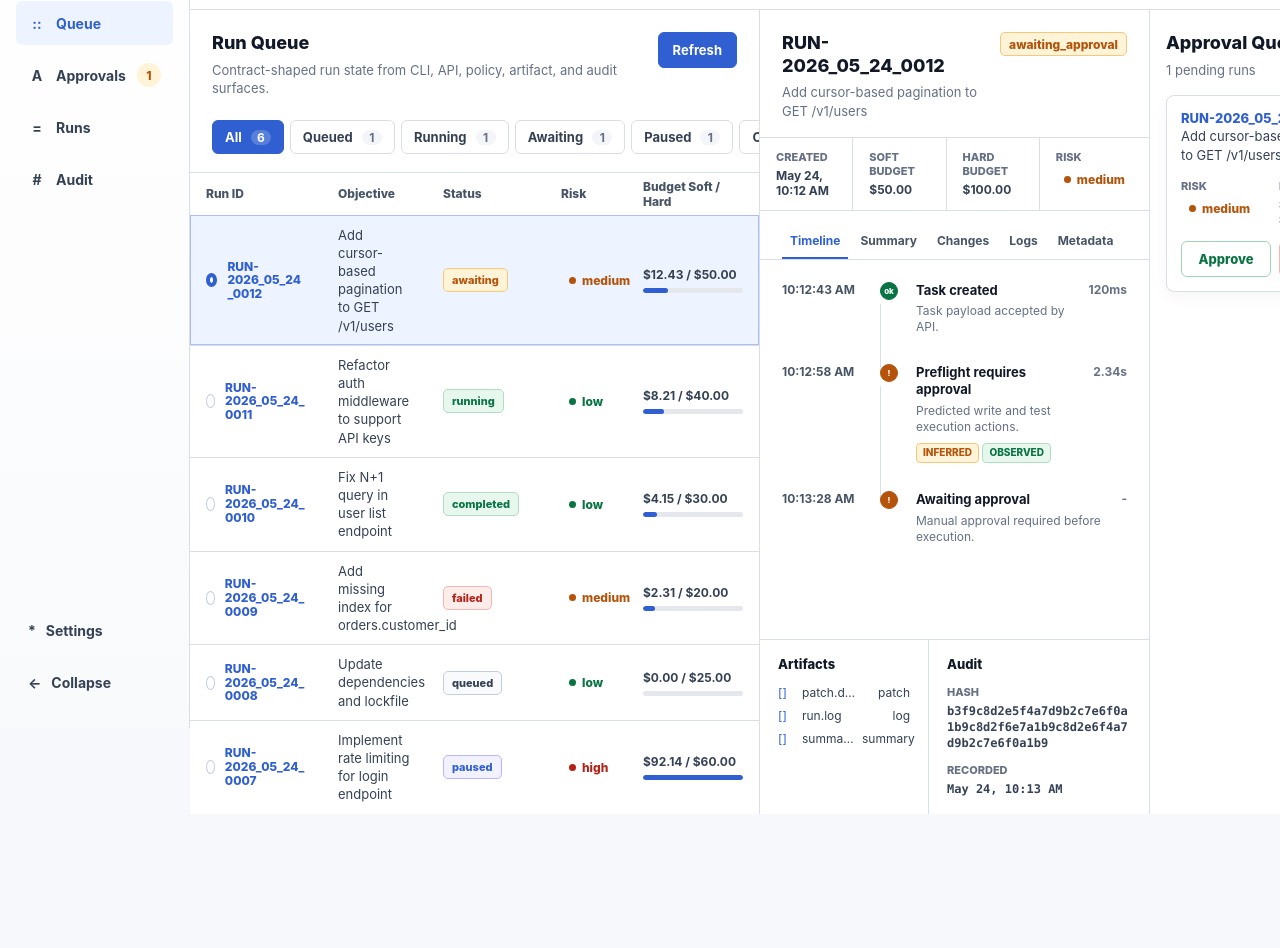
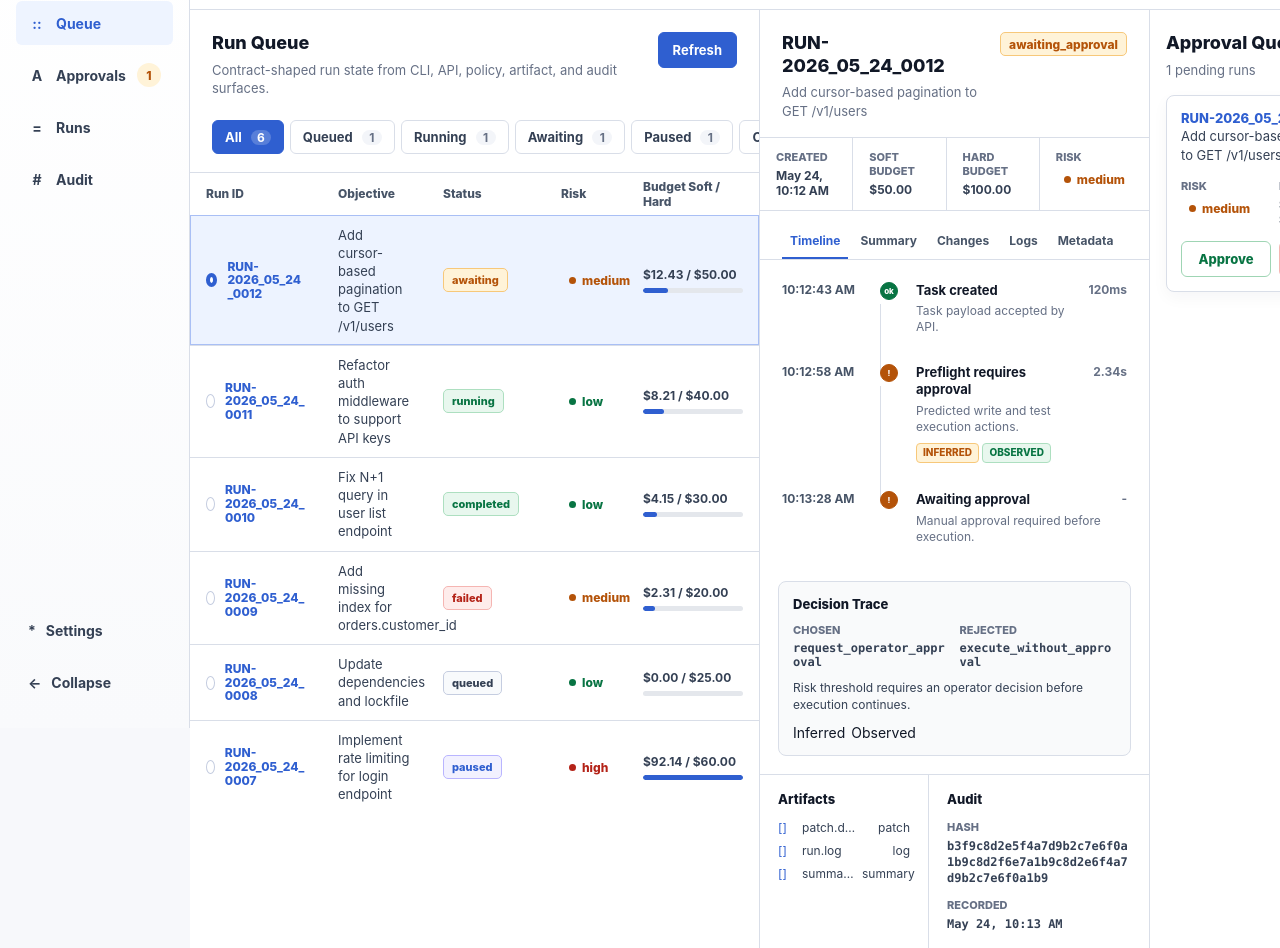
Before and after one commit to DivinityCode/Divinity-code, a website: page apps/dashboard/index.html in a window 1280 px wide. Shown: the part 72-1020 px from the top of the page. Before the commit the page ends 886 px from the top, so only its background shows below. Drawn offline with Linux system fonts and the light colour scheme.

Commit message:
feat: add decision trace dashboard panel

```diff
--- a/apps/dashboard/app.js
+++ b/apps/dashboard/app.js
@@ -16,6 +16,10 @@ const sampleRuns = [
       ]),
       event('evt_003', 'status_changed', 'awaiting_approval', 'Awaiting approval', 'Manual approval required before execution.', '2026-05-24T10:13:28.000Z', '-')
     ],
+    decision_trace: decisionTrace('request_operator_approval', 'execute_without_approval', 'Risk threshold requires an operator decision before execution continues.', [
+      evidence('inferred', 'task.objective', 'Predicted write and test execution actions.'),
+      evidence('observed', 'policy.permissions', 'safe_exec policy grants scoped write and shell execution.')
+    ]),
     artifacts: [
       artifact('artifact_patch_0012', 'patch', 'artifact://run_2026_05_24_0012/patch.diff'),
       artifact('artifact_log_0012', 'log', 'artifact://run_2026_05_24_0012/run.log'),
@@ -40,6 +44,9 @@ const sampleRuns = [
       event('evt_012', 'preflight_completed', 'queued', 'Preflight allowed', 'Read and scoped edit permissions granted.', '2026-05-24T09:47:22.000Z', '1.2s'),
       event('evt_013', 'status_changed', 'running', 'Execution running', 'Implementation loop is applying changes.', '2026-05-24T09:48:01.000Z', '5.26s')
     ],
+    decision_trace: decisionTrace('queue_for_execution', 'pause_or_request_approval', 'Preflight allowed the run to enter the execution queue.', [
+      evidence('observed', 'policy.permissions', 'safe_exec policy grants scoped write and shell execution.')
+    ]),
     artifacts: [
       artifact('artifact_log_0011', 'log', 'artifact://run_2026_05_24_0011/run.log'),
       artifact('artifact_summary_0011', 'summary', 'artifact://run_2026_05_24_0011/summary.md')
@@ -63,6 +70,9 @@ const sampleRuns = [
       event('evt_102', 'preflight_completed', 'queued', 'Preflight allowed', 'No high-risk action predicted.', '2026-05-24T08:33:23.000Z', '820ms'),
       event('evt_103', 'status_changed', 'completed', 'Completed', 'Patch, log, and summary artifacts exported.', '2026-05-24T08:42:11.000Z', '4.18s')
     ],
+    decision_trace: decisionTrace('queue_for_execution', 'pause_or_request_approval', 'Preflight allowed the run to enter the execution queue.', [
+      evidence('inferred', 'task.objective', 'No high-risk action predicted.')
+    ]),
     artifacts: [
       artifact('artifact_patch_0010', 'patch', 'artifact://run_2026_05_24_0010/patch.diff'),
       artifact('artifact_log_0010', 'log', 'artifact://run_2026_05_24_0010/run.log'),
@@ -87,6 +97,9 @@ const sampleRuns = [
       event('evt_092', 'preflight_completed', 'failed', 'Preflight blocked', 'Migration permission was missing.', '2026-05-24T07:58:16.000Z', '1.04s'),
       event('evt_093', 'status_changed', 'failed', 'Run failed', 'Policy gate blocked execution.', '2026-05-24T07:58:18.000Z', '-')
     ],
+    decision_trace: decisionTrace('stop_before_execution', 'execute_disallowed_action', 'Policy or permission checks blocked the requested work before side effects.', [
+      evidence('observed', 'policy.permissions', 'Migration permission was missing.')
+    ]),
     artifacts: [
       artifact('artifact_log_0009', 'log', 'artifact://run_2026_05_24_0009/run.log'),
       artifact('artifact_summary_0009', 'summary', 'artifact://run_2026_05_24_0009/summary.md')
@@ -108,6 +121,7 @@ const sampleRuns = [
     events: [
       event('evt_081', 'task_created', 'queued', 'Task created', 'Waiting for scheduler capacity.', '2026-05-24T07:22:45.000Z', '-')
     ],
+    decision_trace: decisionTrace('queue_for_execution', 'pause_or_request_approval', 'Preflight allowed the run to enter the execution queue.', []),
     artifacts: [],
     audit: {
       hash: 'f1c9e5b0a4d8f2c6e1b9a3d7f0c4e8b2a6d1da8f3c7e2b6a1d9f4c8e3b7a2d6a',
@@ -131,6 +145,9 @@ const sampleRuns = [
       ]),
       event('evt_073', 'status_changed', 'paused', 'Paused by budget cap', 'Hard budget cap was exceeded before the next execution step.', '2026-05-24T07:02:17.000Z', '6.12s')
     ],
+    decision_trace: decisionTrace('pause_for_budget_review', 'continue_past_hard_budget_cap', 'Hard budget cap enforcement pauses execution before additional work starts.', [
+      evidence('observed', 'task.budget', 'Budget limits and spend are loaded from run state.')
+    ]),
     artifacts: [
       artifact('artifact_log_0007', 'log', 'artifact://run_2026_05_24_0007/run.log')
     ],
@@ -184,6 +201,10 @@ function artifact(artifact_id, type, uri) {
   return { artifact_id, run_id: '', type, uri };
 }
 
+function decisionTrace(chosen_path, rejected_alternative, rationale, evidence_refs = []) {
+  return { chosen_path, rejected_alternative, rationale, evidence_refs };
+}
+
 function apiBaseUrl() {
   const params = new URLSearchParams(window.location.search);
   const base = params.get('api') || '';
@@ -218,12 +239,32 @@ function normalizeApiRun(run) {
     },
     actor: run.approval?.actor || 'api',
     events: (run.events || []).map(normalizeApiEvent),
+    decision_trace: decisionTraceForRun(run),
     artifacts: run.artifacts || [],
     audit: {
       hash: run.audit?.hash || '0'.repeat(64),
       recorded_at: run.audit?.recorded_at || createdAt
     }
   };
+}
+
+function decisionTraceForRun(run) {
+  if (run.decision_trace) return run.decision_trace;
+  const evidenceRefs = run.preflight?.evidence_refs || [];
+
+  if (run.status === 'awaiting_approval') {
+    return decisionTrace('request_operator_approval', 'execute_without_approval', 'Risk threshold requires an operator decision before execution continues.', evidenceRefs);
+  }
+
+  if (run.status === 'paused') {
+    return decisionTrace('pause_for_budget_review', 'continue_past_hard_budget_cap', 'Hard budget cap enforcement pauses execution before additional work starts.', evidenceRefs);
+  }
+
+  if (run.status === 'failed') {
+    return decisionTrace('stop_before_execution', 'execute_disallowed_action', 'Policy or permission checks blocked the requested work before side effects.', evidenceRefs);
+  }
+
+  return decisionTrace('queue_for_execution', 'pause_or_request_approval', 'Preflight allowed the run to enter the execution queue.', evidenceRefs);
 }
 
 function replaceRun(nextRun) {
@@ -421,9 +462,27 @@ function renderRunDetail() {
   status.className = `status-pill ${statusClass(run.status)}`;
 
   document.querySelector('[data-event-timeline]').innerHTML = run.events.map(renderEvent).join('');
+  document.querySelector('[data-decision-trace]').innerHTML = renderDecisionTrace(run.decision_trace);
   document.querySelector('[data-artifact-list]').innerHTML = renderArtifacts(run);
   document.querySelector('[data-audit-hash]').textContent = run.audit.hash;
   document.querySelector('[data-audit-recorded]').textContent = formatDate(run.audit.recorded_at);
+}
+
+function renderDecisionTrace(trace) {
+  return `
+    <dl>
+      <div>
+        <dt>Chosen</dt>
+        <dd>${trace.chosen_path}</dd>
+      </div>
+      <div>
+        <dt>Rejected</dt>
+        <dd>${trace.rejected_alternative}</dd>
+      </div>
+    </dl>
+    <p>${trace.rationale}</p>
+    ${renderEvidenceLabels(trace.evidence_refs)}
+  `;
 }
 
 function renderEvent(runEvent) {
--- a/apps/dashboard/index.html
+++ b/apps/dashboard/index.html
@@ -152,6 +152,11 @@
 
             <ol class="timeline" data-event-timeline></ol>
 
+            <section class="decision-trace" aria-labelledby="decision-trace-heading">
+              <h3 id="decision-trace-heading">Decision Trace</h3>
+              <div data-decision-trace></div>
+            </section>
+
             <div class="artifact-strip" id="audit">
               <div class="artifact-list" aria-labelledby="artifact-heading">
                 <h3 id="artifact-heading">Artifacts</h3>
--- a/apps/dashboard/styles.css
+++ b/apps/dashboard/styles.css
@@ -687,6 +687,53 @@ dd {
   font-weight: 680;
 }
 
+.decision-trace {
+  margin: 0 18px 18px;
+  padding: 14px;
+  border: 1px solid var(--border);
+  border-radius: var(--radius);
+  background: #f9fafb;
+}
+
+.decision-trace h3 {
+  margin: 0 0 10px;
+  color: var(--text);
+  font-size: 13px;
+}
+
+.decision-trace dl {
+  display: grid;
+  grid-template-columns: 1fr 1fr;
+  gap: 10px;
+  margin: 0;
+}
+
+.decision-trace dt {
+  color: var(--muted);
+  font-size: 11px;
+  font-weight: 760;
+  text-transform: uppercase;
+}
+
+.decision-trace dd {
+  margin: 4px 0 0;
+  color: #344054;
+  font-family: ui-monospace, "SFMono-Regular", Menlo, Consolas, monospace;
+  font-size: 12px;
+  overflow-wrap: anywhere;
+}
+
+.decision-trace p {
+  margin: 10px 0 0;
+  color: #344054;
+  font-size: 12px;
+  line-height: 1.45;
+}
+
+.decision-trace .claim-list {
+  margin-top: 10px;
+}
+
 .artifact-strip {
   margin-top: auto;
   display: grid;
```
Also changed, not shown: docs/MVP_BACKLOG.md (+1 -0 lines), docs/PRODUCT_PLAN.md (+1 -0 lines), tests_dashboard_static.mjs (+11 -1 lines), apps/dashboard/README.md.
